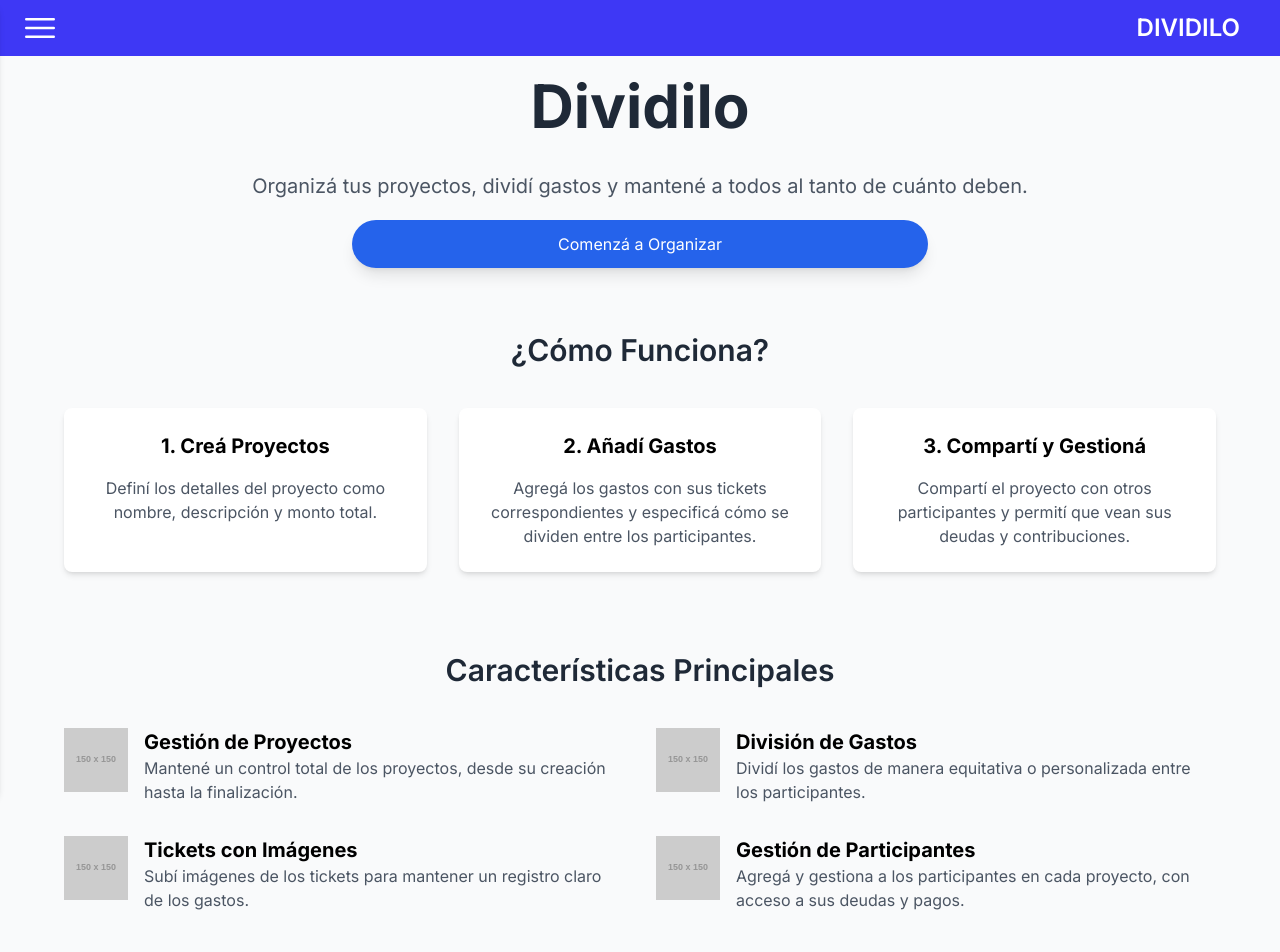
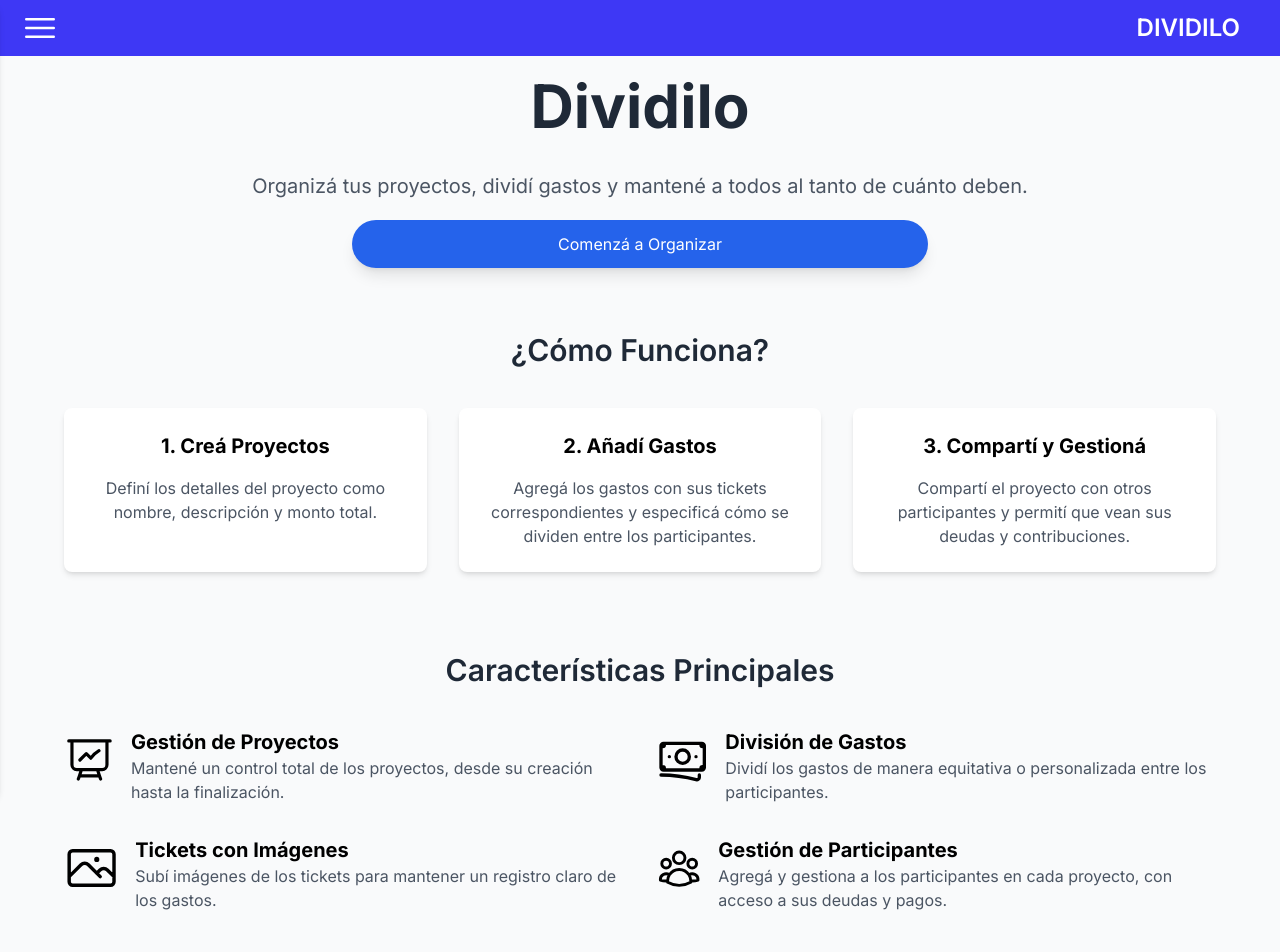
Before and after one commit to agrigaliunas/dividilo, a React (Create React App) app: page / in a window 1280 px wide. Shown: the top 952 px of the page. Built offline with nearby package versions, Linux system fonts and the light colour scheme.

Commit message:
Adding icons to landing page

```diff
--- /dev/null
+++ b/src/components/icons/Banknotes.jsx
@@ -0,0 +1,10 @@
+import React from 'react'
+
+export const Banknotes = () => {
+    return (
+        <svg xmlns="http://www.w3.org/2000/svg" fill="none" viewBox="0 0 24 24" strokeWidth={1.5} stroke="currentColor" className="w-16 h-16 mr-4">
+            <path strokeLinecap="round" strokeLinejoin="round" d="M2.25 18.75a60.07 60.07 0 0 1 15.797 2.101c.727.198 1.453-.342 1.453-1.096V18.75M3.75 4.5v.75A.75.75 0 0 1 3 6h-.75m0 0v-.375c0-.621.504-1.125 1.125-1.125H20.25M2.25 6v9m18-10.5v.75c0 .414.336.75.75.75h.75m-1.5-1.5h.375c.621 0 1.125.504 1.125 1.125v9.75c0 .621-.504 1.125-1.125 1.125h-.375m1.5-1.5H21a.75.75 0 0 0-.75.75v.75m0 0H3.75m0 0h-.375a1.125 1.125 0 0 1-1.125-1.125V15m1.5 1.5v-.75A.75.75 0 0 0 3 15h-.75M15 10.5a3 3 0 1 1-6 0 3 3 0 0 1 6 0Zm3 0h.008v.008H18V10.5Zm-12 0h.008v.008H6V10.5Z" />
+        </svg>
+
+    )
+}
--- /dev/null
+++ b/src/components/icons/Image.jsx
@@ -0,0 +1,10 @@
+import React from 'react'
+
+export const Image = () => {
+    return (
+        <svg xmlns="http://www.w3.org/2000/svg" fill="none" viewBox="0 0 24 24" strokeWidth={1.5} stroke="currentColor" className="w-16 h-16 mr-4">
+            <path strokeLinecap="round" strokeLinejoin="round" d="m2.25 15.75 5.159-5.159a2.25 2.25 0 0 1 3.182 0l5.159 5.159m-1.5-1.5 1.409-1.409a2.25 2.25 0 0 1 3.182 0l2.909 2.909m-18 3.75h16.5a1.5 1.5 0 0 0 1.5-1.5V6a1.5 1.5 0 0 0-1.5-1.5H3.75A1.5 1.5 0 0 0 2.25 6v12a1.5 1.5 0 0 0 1.5 1.5Zm10.5-11.25h.008v.008h-.008V8.25Zm.375 0a.375.375 0 1 1-.75 0 .375.375 0 0 1 .75 0Z" />
+        </svg>
+
+    )
+}
--- /dev/null
+++ b/src/components/icons/PresentationChart.jsx
@@ -0,0 +1,9 @@
+import React from 'react'
+
+export const PresentationChart = () => {
+    return (
+        <svg xmlns="http://www.w3.org/2000/svg" fill="none" viewBox="0 0 24 24" strokeWidth={1.5} stroke="currentColor" className="w-16 h-16 mr-4">
+            <path strokeLinecap="round" strokeLinejoin="round" d="M3.75 3v11.25A2.25 2.25 0 0 0 6 16.5h2.25M3.75 3h-1.5m1.5 0h16.5m0 0h1.5m-1.5 0v11.25A2.25 2.25 0 0 1 18 16.5h-2.25m-7.5 0h7.5m-7.5 0-1 3m8.5-3 1 3m0 0 .5 1.5m-.5-1.5h-9.5m0 0-.5 1.5m.75-9 3-3 2.148 2.148A12.061 12.061 0 0 1 16.5 7.605" />
+        </svg>
+    )
+}
--- /dev/null
+++ b/src/components/icons/UserGroup.jsx
@@ -0,0 +1,10 @@
+import React from 'react'
+
+export const UserGroup = () => {
+    return (
+        <svg xmlns="http://www.w3.org/2000/svg" fill="none" viewBox="0 0 24 24" strokeWidth={1.5} stroke="currentColor" className="w-16 h-16 mr-4">
+            <path strokeLinecap="round" strokeLinejoin="round" d="M18 18.72a9.094 9.094 0 0 0 3.741-.479 3 3 0 0 0-4.682-2.72m.94 3.198.001.031c0 .225-.012.447-.037.666A11.944 11.944 0 0 1 12 21c-2.17 0-4.207-.576-5.963-1.584A6.062 6.062 0 0 1 6 18.719m12 0a5.971 5.971 0 0 0-.941-3.197m0 0A5.995 5.995 0 0 0 12 12.75a5.995 5.995 0 0 0-5.058 2.772m0 0a3 3 0 0 0-4.681 2.72 8.986 8.986 0 0 0 3.74.477m.94-3.197a5.971 5.971 0 0 0-.94 3.197M15 6.75a3 3 0 1 1-6 0 3 3 0 0 1 6 0Zm6 3a2.25 2.25 0 1 1-4.5 0 2.25 2.25 0 0 1 4.5 0Zm-13.5 0a2.25 2.25 0 1 1-4.5 0 2.25 2.25 0 0 1 4.5 0Z" />
+        </svg>
+
+    )
+}
--- a/src/screens/LandingPage.js
+++ b/src/screens/LandingPage.js
@@ -1,6 +1,10 @@
 import React from "react";
 import { Link, Navigate } from "react-router-dom";
 import { useAuth } from "../contexts/AuthContext.js";
+import { Image } from "../components/icons/Image.jsx";
+import { Banknotes } from "../components/icons/Banknotes.jsx";
+import { UserGroup } from "../components/icons/UserGroup.jsx";
+import { PresentationChart } from "../components/icons/PresentationChart.jsx";
 
 const LandingPage = () => {
   const { user } = useAuth();
@@ -59,11 +63,7 @@ const LandingPage = () => {
           </h2>
           <div className="grid grid-cols-1 md:grid-cols-2 gap-8">
             <div className="flex items-start">
-              <img
-                src="https://via.placeholder.com/150"
-                alt="Icono de proyecto"
-                className="w-16 h-16 mr-4"
-              />
+              <PresentationChart/>
               <div>
                 <h3 className="text-xl font-bold">Gestión de Proyectos</h3>
                 <p className="text-gray-600">
@@ -73,11 +73,7 @@ const LandingPage = () => {
               </div>
             </div>
             <div className="flex items-start">
-              <img
-                src="https://via.placeholder.com/150"
-                alt="Icono de gastos"
-                className="w-16 h-16 mr-4"
-              />
+              <Banknotes/>
               <div>
                 <h3 className="text-xl font-bold">División de Gastos</h3>
                 <p className="text-gray-600">
@@ -87,11 +83,7 @@ const LandingPage = () => {
               </div>
             </div>
             <div className="flex items-start">
-              <img
-                src="https://via.placeholder.com/150"
-                alt="Icono de tickets"
-                className="w-16 h-16 mr-4"
-              />
+              <Image/>
               <div>
                 <h3 className="text-xl font-bold">Tickets con Imágenes</h3>
                 <p className="text-gray-600">
@@ -101,11 +93,7 @@ const LandingPage = () => {
               </div>
             </div>
             <div className="flex items-start">
-              <img
-                src="https://via.placeholder.com/150"
-                alt="Icono de participantes"
-                className="w-16 h-16 mr-4"
-              />
+              <UserGroup/>
               <div>
                 <h3 className="text-xl font-bold">Gestión de Participantes</h3>
                 <p className="text-gray-600">
```
